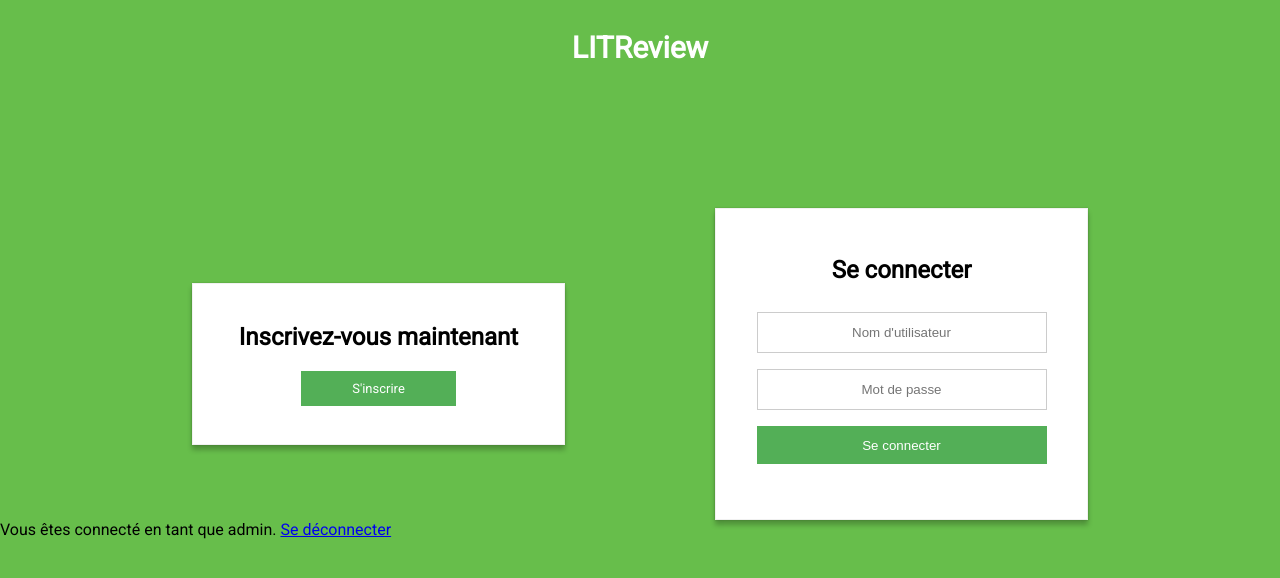
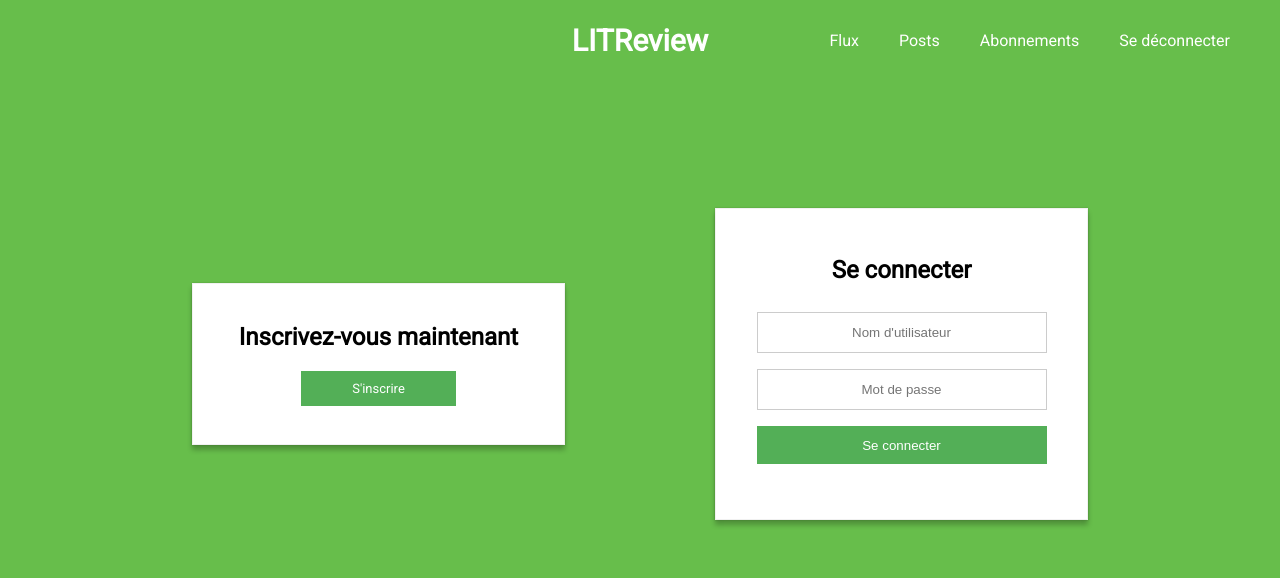
Before and after one commit to Gauthier3090/P9_OpenClassrooms, a Django app: the page made by src/LITReview/templates/index.html in a window 1280 px wide. Shown: the top 578 px of the page. Run offline with Django 4.2, Linux system fonts and the light colour scheme; the first user in the database is signed in.

Commit message:
create followers page + navbar

```diff
--- a/src/LITReview/static/login.css
+++ b/src/LITReview/static/login.css
@@ -79,4 +79,5 @@
     font-weight: bold;
     color: #FF0000;
     margin-top: 10px;
+    text-align: center;
 }
--- a/src/LITReview/static/main.css
+++ b/src/LITReview/static/main.css
@@ -18,12 +18,39 @@ html, body {
 .navbar {
     height: 100%;
     margin: auto;
+    display: flex;
+    justify-items: center;
+    align-items: center;
+}
+
+.menu {
+    margin: 0 auto;
+    position: absolute;
+    display: flex;
+    justify-items: center;
+    align-items: center;
+    column-gap: 40px;
+    right: 50px;
+}
+
+.menu > .item {
+    list-style: none;
+    display: inline-block;
+    margin: 0 auto;
+    color: #FFF;
+    cursor: pointer;
+}
+
+.menu > .item:hover {
+    border-bottom: 1px solid #FFF;
 }
 
 .title {
     color: #FFF;
-    text-align: center;
-    margin: 0 auto;
     padding: 30px;
     font-size: 30px;
+    text-align: center;
+    left: 0;
+    margin: 0 auto;
+    width: 100%;
 }
--- a/src/LITReview/templates/index.html
+++ b/src/LITReview/templates/index.html
@@ -7,17 +7,24 @@
         <link rel="stylesheet" type="text/css" href=" {% static 'main.css' %} ">
         <link rel="stylesheet" type="text/css" href=" {% static 'login.css' %} ">
         <link rel="stylesheet" type="text/css" href=" {% static 'signup.css' %} ">
+        <link rel="stylesheet" type="text/css" href=" {% static 'followers.css' %} ">
         <title>LITReview</title>
     </head>
     <body>
         <header class="container-nav">
-        <nav class="navbar">
-            <h1 class="title">LITReview</h1>
-        </nav>
+            <nav class="navbar">
+                <h1 class="title">LITReview</h1>
+                    {% block content %}
+                        {% if user.is_authenticated %}
+                            <ul class="menu">
+                                <li class="item">Flux</li>
+                                <li class="item">Posts</li>
+                                <li class="item">Abonnements</li>
+                                <li class="item">Se déconnecter</li>
+                            </ul>
+                        {% endif %}
+                    {% endblock content %}
+            </nav>
         </header>
-        {% block content %}{% endblock content %}
-        {% if user.is_authenticated %}
-            <p>Vous êtes connecté en tant que {{ request.user }}. <a href="{% url 'logout' %}">Se déconnecter</a></p>
-        {% endif %}
     </body>
 </html>
--- a/src/LITReview/urls.py
+++ b/src/LITReview/urls.py
@@ -19,7 +19,7 @@
 
 urlpatterns = [
     path('', core.views.LoginPage.as_view(template="login.html"), name="login"),
-    path('home/', core.views.home, name="home"),
+    path('followers/', core.views.followers, name="followers"),
     path('logout/', core.views.logout_user, name="logout"),
     path('signup/', core.views.signup_page, name='signup'),
     path('admin/', admin.site.urls),
--- a/src/core/forms.py
+++ b/src/core/forms.py
@@ -13,6 +13,25 @@ class LoginForm(forms.Form):
 
 
 class SignForm(UserCreationForm):
-    class Meta:
+    username = forms.CharField(max_length=50, widget=forms.TextInput(
+        attrs={"placeholder": "Nom d'utilisateur", "class": "input-login"}),
+        label="")
+    password1 = forms.CharField(label="", widget=forms.PasswordInput(
+        attrs={"placeholder": "Mot de passe", "class": "input-login"}))
+    password2 = forms.CharField(label="", widget=forms.PasswordInput(
+        attrs={
+            "placeholder": "Confirmez votre mot de passe",
+            "class": "input-login"
+        }))
+
+    class Meta(UserCreationForm.Meta):
         model = get_user_model()
         fields = ('username', 'password1', 'password2')
+
+
+class FollowersForm(forms.Form):
+    username = forms.CharField(max_length=50, widget=forms.TextInput(
+        attrs={
+            "placeholder": "Nom d'utilisateur",
+            "class": "input-followers"}),
+        label="")
--- a/src/core/templates/home.html
+++ /dev/null
@@ -1,4 +0,0 @@
-{% extends 'index.html' %}
-{% block content %}
-    <p>Vous êtes connecté !</p>
-{% endblock content %}
--- a/src/core/templates/login.html
+++ b/src/core/templates/login.html
@@ -1,4 +1,6 @@
-{% extends 'index.html' %}
+{% block header %}
+    {% include 'index.html' %}
+{% endblock %}
 {% block content %}
 <div class="container">
     <div class="signup">
--- a/src/core/views.py
+++ b/src/core/views.py
@@ -1,4 +1,4 @@
-from core.forms import LoginForm, SignForm
+from core.forms import FollowersForm, LoginForm, SignForm
 from django.contrib.auth import authenticate, logout, login
 from django.contrib.auth.decorators import login_required
 from django.shortcuts import redirect, render
@@ -13,7 +13,8 @@ class LoginPage(View):
     def get(self, request):
         form = self.form
         message = ''
-        return render(request, self.template, context={"form": form, "message": message})
+        return render(request, self.template, context={
+            "form": form, "message": message})
 
     def post(self, request):
         message = ''
@@ -25,9 +26,10 @@ class LoginPage(View):
             )
             if user is not None:
                 login(request, user)
-                return redirect('home')
+                return redirect('followers')
             message = "Identifiants invalides."
-        return render(request, self.template, context={"form": form, "message": message})
+        return render(request, self.template, context={
+            "form": form, "message": message})
 
 
 def logout_user(request):
@@ -36,19 +38,21 @@ def logout_user(request):
 
 
 @login_required
-def home(request):
-    return render(request, "home.html")
+def followers(request):
+    form = FollowersForm()
+    if request.method == 'POST':
+        form = FollowersForm(request.POST)
+        if form.is_valid():
+            form.save()
+            return redirect(reverse('followers'))
+    return render(request, "followers.html", context={'form': form})
 
 
 def signup_page(request):
     form = SignForm()
-    print(request.method)
     if request.method == 'POST':
         form = SignForm(request.POST)
-        print(form)
         if form.is_valid():
             form.save()
-            print('success')
             return redirect(reverse('signup'))
-    print('HELP')
     return render(request, 'signup.html', context={'form': form})
```
Also changed, not shown: src/LITReview/static/followers.css (added, +50 -0 lines), src/LITReview/static/signup.css (+8 -0 lines), src/core/templates/followers.html (added, +12 -0 lines), src/core/templates/signup.html (+3 -4 lines), src/db.sqlite3.
